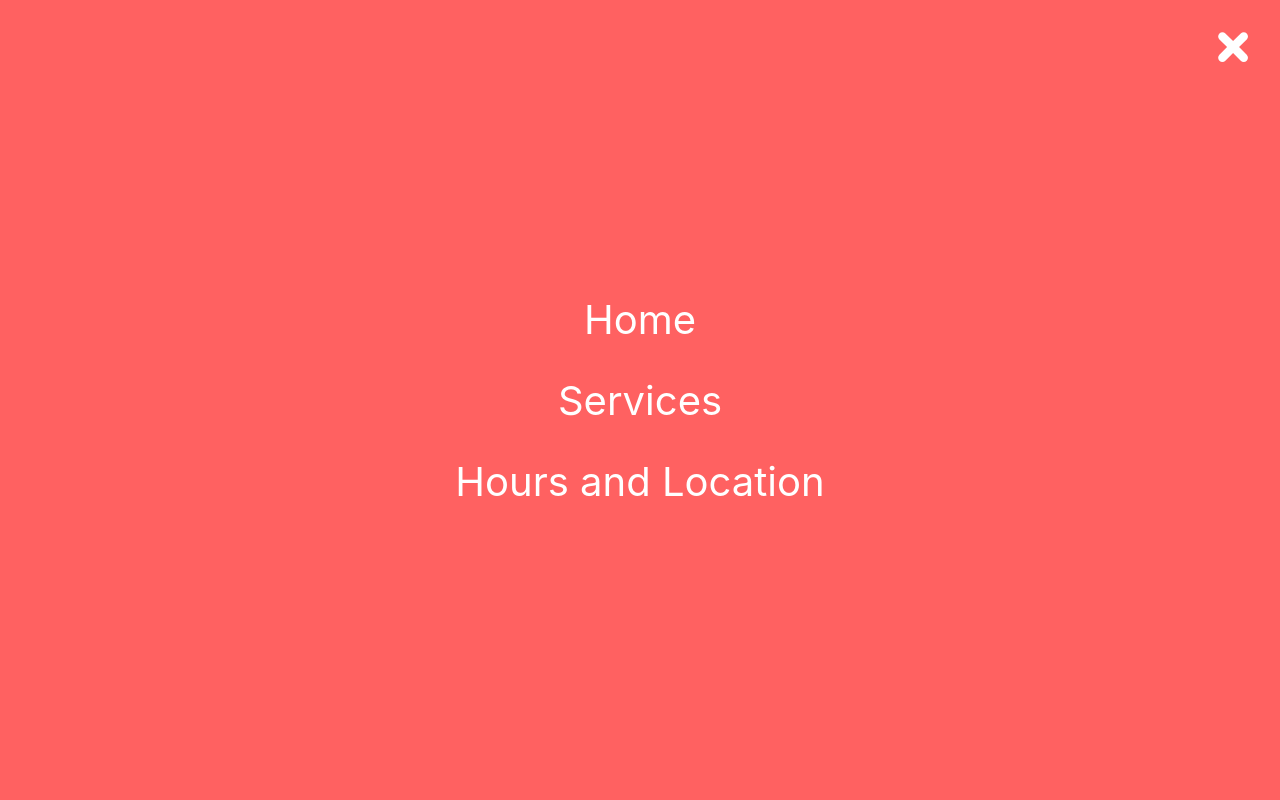
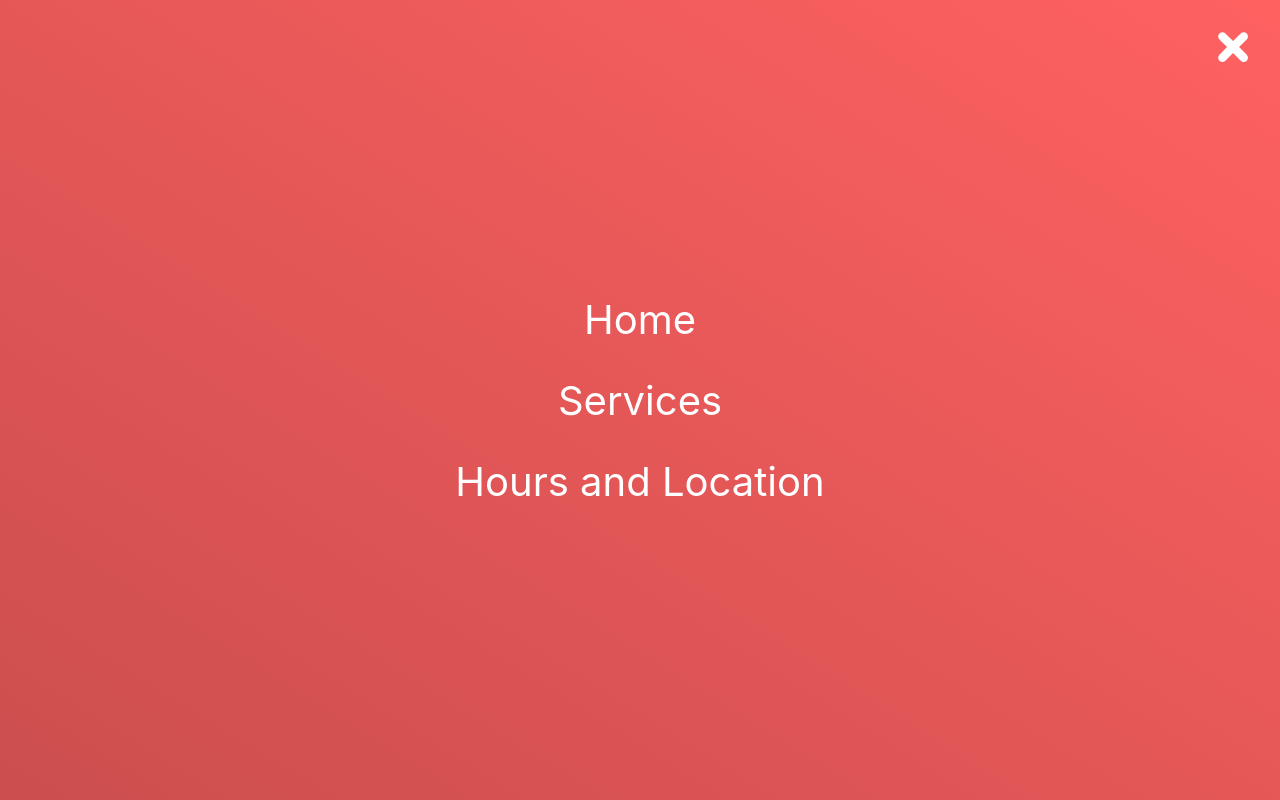
Before and after one commit to mikelee/sample-business, a Next.js app: page / in a window 1280 px wide. Both pictures are taken after a click on the button 1220 px from the left and 35 px from the top of the page. Built offline with nearby package versions, Linux system fonts and the light colour scheme.

Commit message:
Change background to linear-gradient

```diff
--- a/styles/Nav.module.scss
+++ b/styles/Nav.module.scss
@@ -5,7 +5,7 @@
     justify-content: center;
     height: 100vh;
     width: 100vw;
-    background-color: $color-red;
+    background: linear-gradient(to bottom left, $color-red, $color-red-dark);
     padding: 32px;
 
     .close-button {
```
